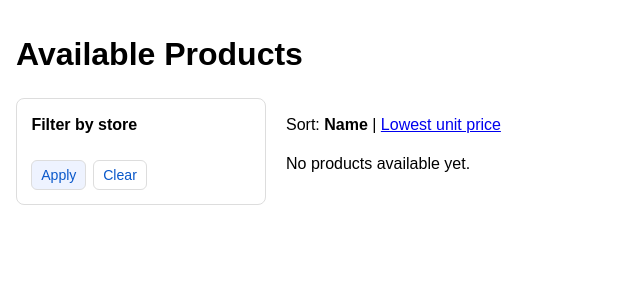
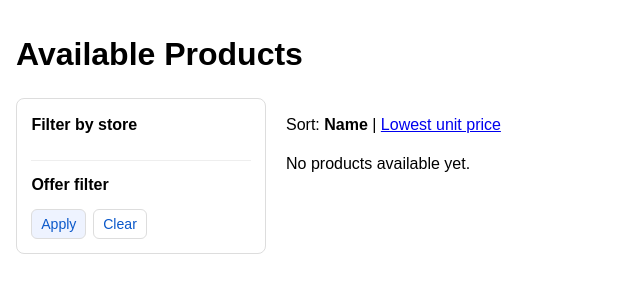
Before and after one commit to chrysanthospepes/market-aggregator, a Django app: page /products/ in a window 1280 px wide. Shown: the top 300 px of the page, without its empty margins (0-640 px from the left). Run offline with Django 5.2, Linux system fonts and the light colour scheme; data that the repository does not hold is empty.

Commit message:
feat(comparison): add multi-offer filters and localized unit labels

```diff
--- a/comparison/templates/comparison/product_list.html
+++ b/comparison/templates/comparison/product_list.html
@@ -38,7 +38,19 @@
       overflow: auto;
       margin-bottom: 0.8rem;
     }
+    .offer-options {
+      margin-bottom: 0.8rem;
+      border-top: 1px solid #eee;
+      padding-top: 0.8rem;
+    }
     .store-option {
+      display: flex;
+      align-items: center;
+      gap: 0.45rem;
+      margin-bottom: 0.45rem;
+      font-size: 0.92rem;
+    }
+    .offer-option {
       display: flex;
       align-items: center;
       gap: 0.45rem;
@@ -196,6 +208,9 @@
       <h2>Filter by store</h2>
       <form method="get" action="">
         <input type="hidden" name="sort" value="{{ sort }}">
+        {% if selected_category_filter %}
+          <input type="hidden" name="category" value="{{ selected_category_filter }}">
+        {% endif %}
         <div class="store-options">
           {% for store in stores %}
             <label class="store-option">
@@ -212,9 +227,23 @@
             </label>
           {% endfor %}
         </div>
+        <div class="offer-options">
+          <h2>Offer filter</h2>
+          {% for option in available_offer_filters %}
+            <label class="offer-option">
+              <input
+                type="checkbox"
+                name="offer_filter"
+                value="{{ option.value }}"
+                {% if option.value in selected_offer_filters %}checked{% endif %}
+              >
+              <span>{{ option.label }} <span class="store-count">({{ option.count }})</span></span>
+            </label>
+          {% endfor %}
+        </div>
         <div class="filter-actions">
           <button type="submit">Apply</button>
-          <a href="?sort={{ sort }}">Clear</a>
+          <a href="?sort={{ sort }}{% if selected_category_filter %}&category={{ selected_category_filter }}{% endif %}">Clear</a>
         </div>
       </form>
     </aside>
@@ -224,10 +253,10 @@
         Sort:
         {% if sort == "unit_price_asc" %}
           <strong>Lowest unit price</strong> |
-          <a href="?sort=name{{ selected_store_query }}">Name</a>
+          <a href="?sort=name{{ selected_filters_query }}">Name</a>
         {% else %}
           <strong>Name</strong> |
-          <a href="?sort=unit_price_asc{{ selected_store_query }}">Lowest unit price</a>
+          <a href="?sort=unit_price_asc{{ selected_filters_query }}">Lowest unit price</a>
         {% endif %}
       </p>
 
@@ -248,24 +277,26 @@
 
                   <p class="price-line">
                     {% if product.cheapest_final_price is not None %}
-                      {{ product.cheapest_final_price|floatformat:2 }}
+                      {{ product.cheapest_final_price|floatformat:2 }}€
                     {% else %}
                       -
                     {% endif %}
                     {% if product.cheapest_original_price is not None and product.cheapest_final_price is not None and product.cheapest_original_price > product.cheapest_final_price %}
-                      <span class="old-price"><s>{{ product.cheapest_original_price|floatformat:2 }}</s></span>
+                      <span class="old-price"><s>{{ product.cheapest_original_price|floatformat:2 }}€</s></span>
                     {% endif %}
                   </p>
 
                   <p class="unit-price-line">
+                    {% with uom=product.cheapest_unit_of_measure %}
                       {% if product.cheapest_final_unit_price is not None %}
-                      {{ product.cheapest_final_unit_price|floatformat:2 }}
+                        {{ product.cheapest_final_unit_price|floatformat:2 }}€{% if uom == "kilos" %}/κιλό{% elif uom == "liters" %}/λίτρο{% else %}/τεμάχιο{% endif %}
                       {% else %}
                         -
                       {% endif %}
                       {% if product.cheapest_original_unit_price is not None and product.cheapest_final_unit_price is not None and product.cheapest_original_unit_price > product.cheapest_final_unit_price %}
-                      <span class="old-price"><s>{{ product.cheapest_original_unit_price|floatformat:2 }}</s></span>
+                        <span class="old-price"><s>{{ product.cheapest_original_unit_price|floatformat:2 }}€{% if uom == "kilos" %}/κιλό{% elif uom == "liters" %}/λίτρο{% else %}/τεμάχιο{% endif %}</s></span>
                       {% endif %}
+                    {% endwith %}
                   </p>
 
                   <p class="stores-line">
@@ -281,19 +312,19 @@
             <span class="meta">Page {{ page_obj.number }} of {{ page_obj.paginator.num_pages }}</span>
 
             {% if page_obj.has_previous %}
-              <a href="?sort={{ sort }}{{ selected_store_query }}&page={{ page_obj.previous_page_number }}">Previous</a>
+              <a href="?sort={{ sort }}{{ selected_filters_query }}&page={{ page_obj.previous_page_number }}">Previous</a>
             {% endif %}
 
             {% for page_number in page_obj.paginator.page_range %}
               {% if page_number == page_obj.number %}
                 <strong>{{ page_number }}</strong>
               {% else %}
-                <a href="?sort={{ sort }}{{ selected_store_query }}&page={{ page_number }}">{{ page_number }}</a>
+                <a href="?sort={{ sort }}{{ selected_filters_query }}&page={{ page_number }}">{{ page_number }}</a>
               {% endif %}
             {% endfor %}
 
             {% if page_obj.has_next %}
-              <a href="?sort={{ sort }}{{ selected_store_query }}&page={{ page_obj.next_page_number }}">Next</a>
+              <a href="?sort={{ sort }}{{ selected_filters_query }}&page={{ page_obj.next_page_number }}">Next</a>
             {% endif %}
           </nav>
         {% endif %}
--- a/comparison/views.py
+++ b/comparison/views.py
@@ -4,11 +4,20 @@ from django.core.paginator import Paginator
 from django.db.models import Case, Count, IntegerField, Min, OuterRef, Q, Subquery, Value, When
 from django.http import JsonResponse
 from django.shortcuts import get_object_or_404, render
+from django.utils.http import urlencode
 
 from catalog.models import Product, Store
 from ingestion.models import StoreListing
 
 PRODUCTS_PER_PAGE = 20
+OFFER_FILTER_OPTIONS: tuple[tuple[str, str], ...] = (
+    ("no_offer", "No offer"),
+    ("discount_0_20", "Up to 20%"),
+    ("discount_21_40", "From 21% up to 40%"),
+    ("discount_41_plus", "From 41% up to max"),
+    ("one_plus_one", "1 + 1"),
+    ("two_plus_one", "2 + 1"),
+)
 
 
 def _parse_selected_store_ids(raw_values: list[str]) -> list[int]:
@@ -27,9 +36,60 @@ def _selected_store_query(selected_store_ids: list[int]) -> str:
     return "".join(f"&stores={store_id}" for store_id in selected_store_ids)
 
 
+def _parse_selected_offer_filters(raw_values: list[str]) -> list[str]:
+    valid_offer_filter_values = {value for value, _ in OFFER_FILTER_OPTIONS}
+    selected: list[str] = []
+    for raw in raw_values:
+        value = (raw or "").strip()
+        if value in valid_offer_filter_values:
+            selected.append(value)
+    return list(dict.fromkeys(selected))
+
+
+def _offer_filter_condition(offer_filter: str) -> Q:
+    if offer_filter == "no_offer":
+        return (
+            Q(cheapest_one_plus_one=False)
+            & Q(cheapest_two_plus_one=False)
+            & Q(cheapest_discount_percent__isnull=True)
+            & (Q(cheapest_offer_text__isnull=True) | Q(cheapest_offer_text=""))
+        )
+    if offer_filter == "discount_0_20":
+        return Q(cheapest_discount_percent__gte=1, cheapest_discount_percent__lte=20)
+    if offer_filter == "discount_21_40":
+        return Q(cheapest_discount_percent__gte=21, cheapest_discount_percent__lte=40)
+    if offer_filter == "discount_41_plus":
+        return Q(cheapest_discount_percent__gte=41)
+    if offer_filter == "one_plus_one":
+        return Q(cheapest_one_plus_one=True)
+    if offer_filter == "two_plus_one":
+        return Q(cheapest_two_plus_one=True)
+    return Q()
+
+
+def _selected_filters_query(
+    *,
+    store_ids: list[int],
+    offer_filters: list[str],
+    category_filter: str,
+) -> str:
+    params: list[tuple[str, str]] = []
+    if category_filter:
+        params.append(("category", category_filter))
+    for offer_filter in offer_filters:
+        params.append(("offer_filter", offer_filter))
+    for store_id in store_ids:
+        params.append(("stores", str(store_id)))
+    if not params:
+        return ""
+    return "&" + urlencode(params, doseq=True)
+
+
 def product_list(request):
     sort = request.GET.get("sort", "name")
+    selected_category_filter = (request.GET.get("category") or "").strip()
     selected_store_ids = _parse_selected_store_ids(request.GET.getlist("stores"))
+    selected_offer_filters = _parse_selected_offer_filters(request.GET.getlist("offer_filter"))
     active_listings = StoreListing.objects.filter(product_id=OuterRef("pk"), is_active=True)
     all_active_listing_filter = Q(store_listings__is_active=True)
     selected_listing_filter = all_active_listing_filter
@@ -65,6 +125,15 @@ def product_list(request):
             cheapest_original_unit_price=Subquery(
                 cheapest_price_listing.values("original_unit_price")[:1]
             ),
+            cheapest_unit_of_measure=Subquery(
+                cheapest_price_listing.values("unit_of_measure")[:1]
+            ),
+            cheapest_discount_percent=Subquery(
+                cheapest_price_listing.values("discount_percent")[:1]
+            ),
+            cheapest_one_plus_one=Subquery(cheapest_price_listing.values("one_plus_one")[:1]),
+            cheapest_two_plus_one=Subquery(cheapest_price_listing.values("two_plus_one")[:1]),
+            cheapest_offer_text=Subquery(cheapest_price_listing.values("offer")[:1]),
             no_unit_price_sort=Case(
                 When(lowest_final_unit_price__isnull=True, then=Value(1)),
                 default=Value(0),
@@ -73,6 +142,36 @@ def product_list(request):
         )
         .filter(selected_store_listing_count__gt=0)
     )
+
+    if selected_category_filter:
+        if selected_category_filter.isdigit():
+            products = products.filter(category_id=int(selected_category_filter))
+        else:
+            products = products.filter(category__slug=selected_category_filter)
+
+    offer_counts = products.aggregate(
+        no_offer=Count("id", filter=_offer_filter_condition("no_offer")),
+        discount_0_20=Count("id", filter=_offer_filter_condition("discount_0_20")),
+        discount_21_40=Count("id", filter=_offer_filter_condition("discount_21_40")),
+        discount_41_plus=Count("id", filter=_offer_filter_condition("discount_41_plus")),
+        one_plus_one=Count("id", filter=_offer_filter_condition("one_plus_one")),
+        two_plus_one=Count("id", filter=_offer_filter_condition("two_plus_one")),
+    )
+    available_offer_filters = [
+        {
+            "value": value,
+            "label": label,
+            "count": int(offer_counts.get(value) or 0),
+        }
+        for value, label in OFFER_FILTER_OPTIONS
+        if int(offer_counts.get(value) or 0) > 0 or value in selected_offer_filters
+    ]
+
+    if selected_offer_filters:
+        selected_offer_q = Q()
+        for offer_filter in selected_offer_filters:
+            selected_offer_q |= _offer_filter_condition(offer_filter)
+        products = products.filter(selected_offer_q)
 
     if sort == "unit_price_asc":
         products = products.order_by(
@@ -108,6 +207,14 @@ def product_list(request):
             "stores": stores,
             "selected_store_ids": selected_store_ids,
             "selected_store_query": _selected_store_query(selected_store_ids),
+            "selected_offer_filters": selected_offer_filters,
+            "available_offer_filters": available_offer_filters,
+            "selected_filters_query": _selected_filters_query(
+                store_ids=selected_store_ids,
+                offer_filters=selected_offer_filters,
+                category_filter=selected_category_filter,
+            ),
+            "selected_category_filter": selected_category_filter,
         },
     )
 
```
Also changed, not shown: comparison/templates/comparison/product_detail.html (+8 -2 lines), comparison/tests.py (+140 -2 lines), crawlers/ab/ab_category_listing.py (+20 -4 lines). Lines whose indentation alone changed are shown as unchanged.
